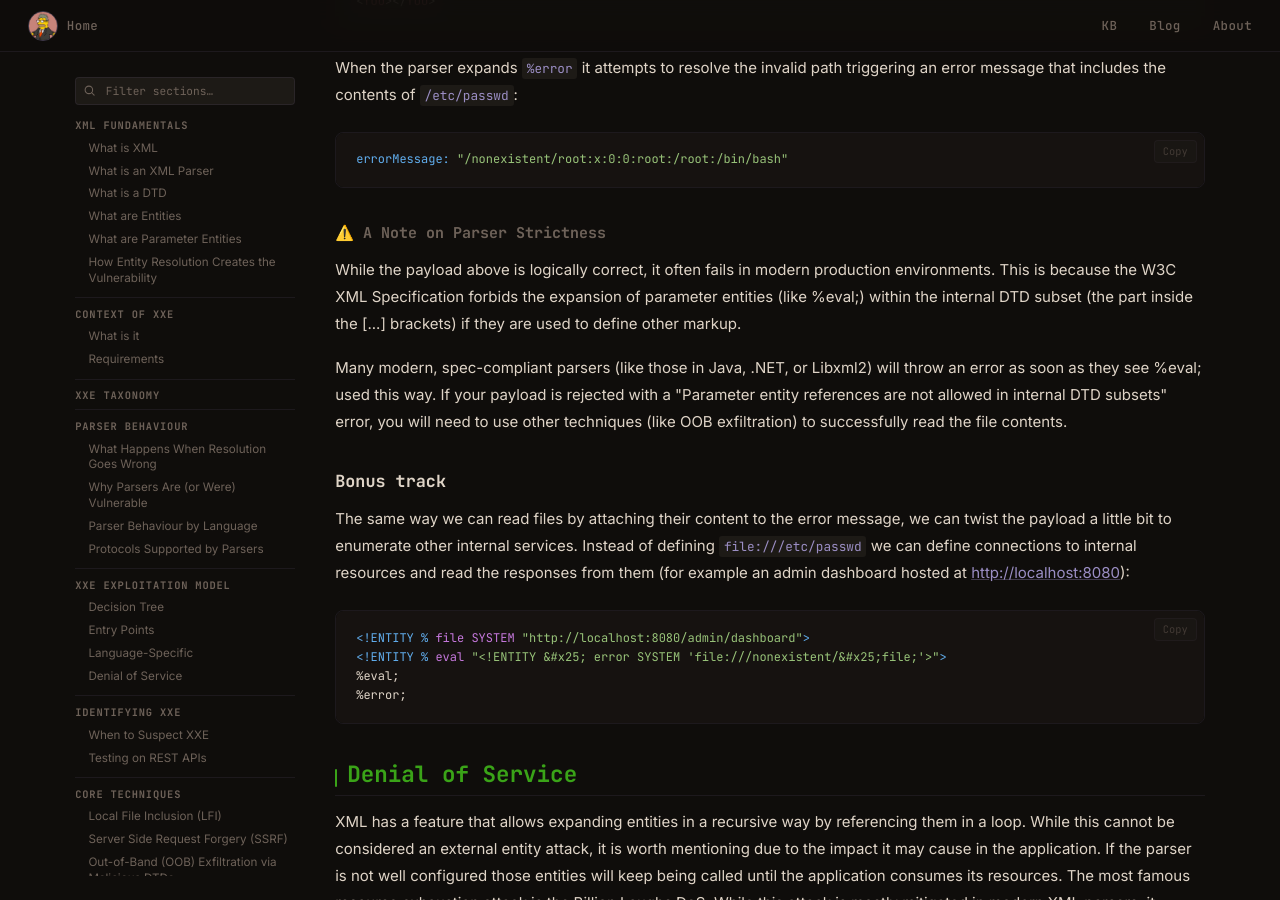
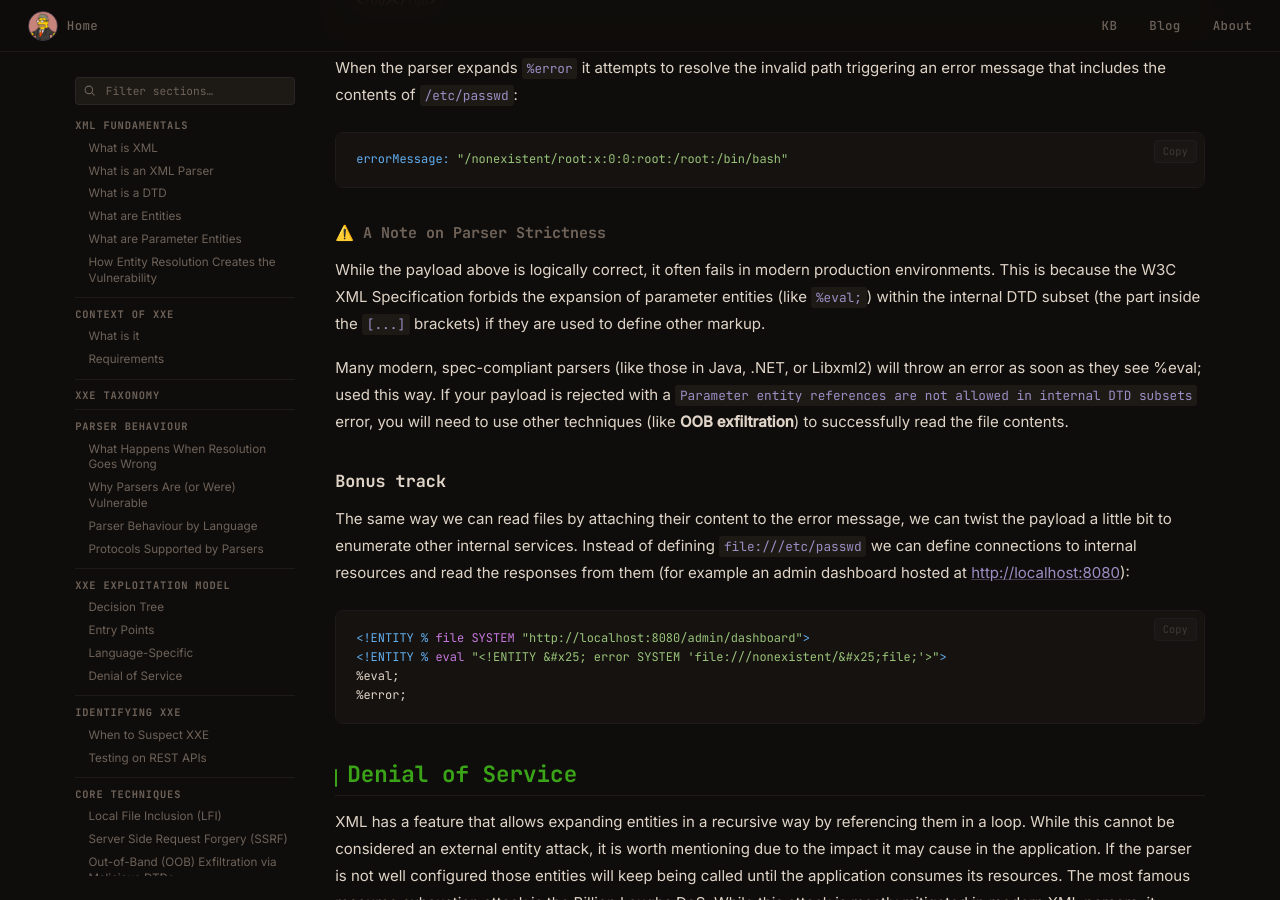
Before and after one commit to HansMolemanPNG/hansmolemanpng.github.io, an MkDocs documentation site: the page built from docs/kb/injection-attacks/xxe.md, in a window 1280 px wide and 900 px high, scrolled down 23909 px. Built offline with MkDocs 1.6.1, drawn with Linux system fonts in a browser that asks for light colours; nearby versions of some CDN libraries; comment, search, counter and statistics services are not loaded; some of the changed text lies outside the part shown.

Commit message:
Update xxe.md

```diff
--- a/docs/kb/injection-attacks/xxe.md
+++ b/docs/kb/injection-attacks/xxe.md
@@ -839,9 +839,9 @@
 
 ##### ⚠️ A Note on Parser Strictness
 
-While the payload above is logically correct, it often fails in modern production environments. This is because the W3C XML Specification forbids the expansion of parameter entities (like %eval;) within the internal DTD subset (the part inside the [...] brackets) if they are used to define other markup.
-
-Many modern, spec-compliant parsers (like those in Java, .NET, or Libxml2) will throw an error as soon as they see %eval; used this way. If your payload is rejected with a "Parameter entity references are not allowed in internal DTD subsets" error, you will need to use other techniques (like OOB exfiltration) to successfully read the file contents.
+While the payload above is logically correct, it often fails in modern production environments. This is because the W3C XML Specification forbids the expansion of parameter entities (like `%eval;`) within the internal DTD subset (the part inside the `[...]` brackets) if they are used to define other markup.
+
+Many modern, spec-compliant parsers (like those in Java, .NET, or Libxml2) will throw an error as soon as they see %eval; used this way. If your payload is rejected with a `Parameter entity references are not allowed in internal DTD subsets` error, you will need to use other techniques (like **OOB exfiltration**) to successfully read the file contents.
 
 ### Bonus track
 
@@ -1052,9 +1052,9 @@
 
 ##### ⚠️ A Note on Parser Strictness (again)
 
-While the payload above is logically correct, it often fails in modern production environments. This is because the W3C XML Specification forbids the expansion of parameter entities (like %eval;) within the internal DTD subset (the part inside the [...] brackets) if they are used to define other markup.
-
-Many modern, spec-compliant parsers (like those in Java, .NET, or Libxml2) will throw an error as soon as they see %eval; used this way. If your payload is rejected with a "Parameter entity references are not allowed in internal DTD subsets" error, you will need to use other techniques (like OOB exfiltration) to successfully read the file contents.
+While the payload above is logically correct, it often fails in modern production environments. This is because the W3C XML Specification forbids the expansion of parameter entities (like `%eval;`) within the internal DTD subset (the part inside the `[...]` brackets) if they are used to define other markup.
+
+Many modern, spec-compliant parsers (like those in Java, .NET, or Libxml2) will throw an error as soon as they see %eval; used this way. If your payload is rejected with a `Parameter entity references are not allowed in internal DTD subsets` error, you will need to use other techniques (like OOB exfiltration) to successfully read the file contents.
 
 ### WS-Addressing
 
```
